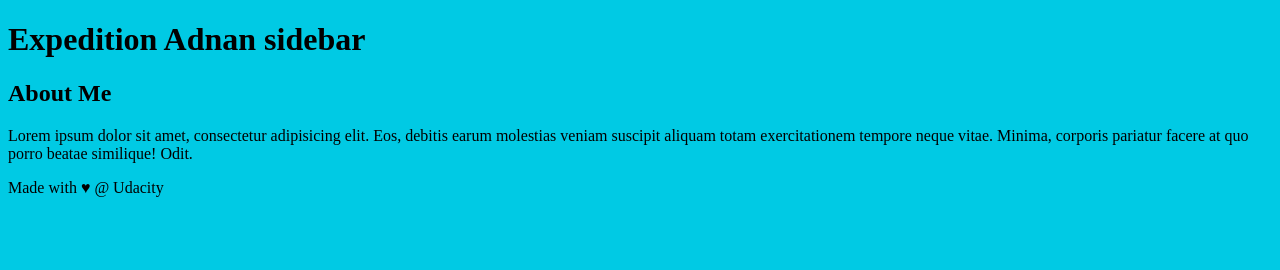
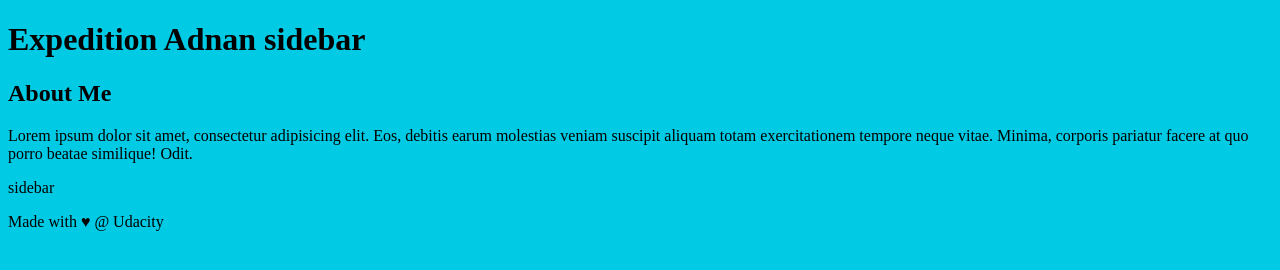
Before and after one commit to aztonic/test, a plain HTML site: page index.html in a window 1280 px wide. Drawn offline with Linux system fonts and the light colour scheme.

Commit message:
sidebar p tag

```diff
--- a/index.html
+++ b/index.html
@@ -23,6 +23,8 @@
     <h2>About Me</h2>
 
     <p>Lorem ipsum dolor sit amet, consectetur adipisicing elit. Eos, debitis earum molestias veniam suscipit aliquam totam exercitationem tempore neque vitae. Minima, corporis pariatur facere at quo porro beatae similique! Odit.</p>
+
+    <p> sidebar </p>
 </aside>
 
     <footer>
```
